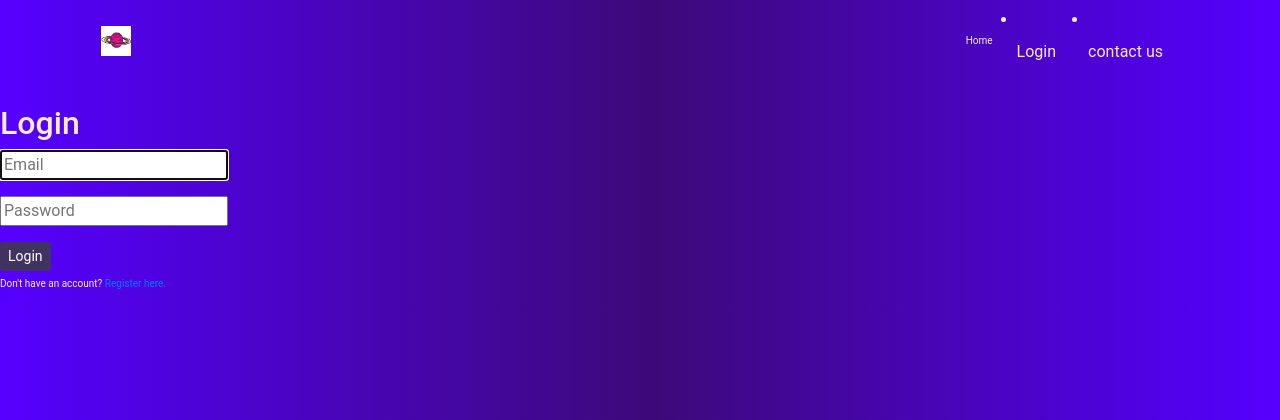
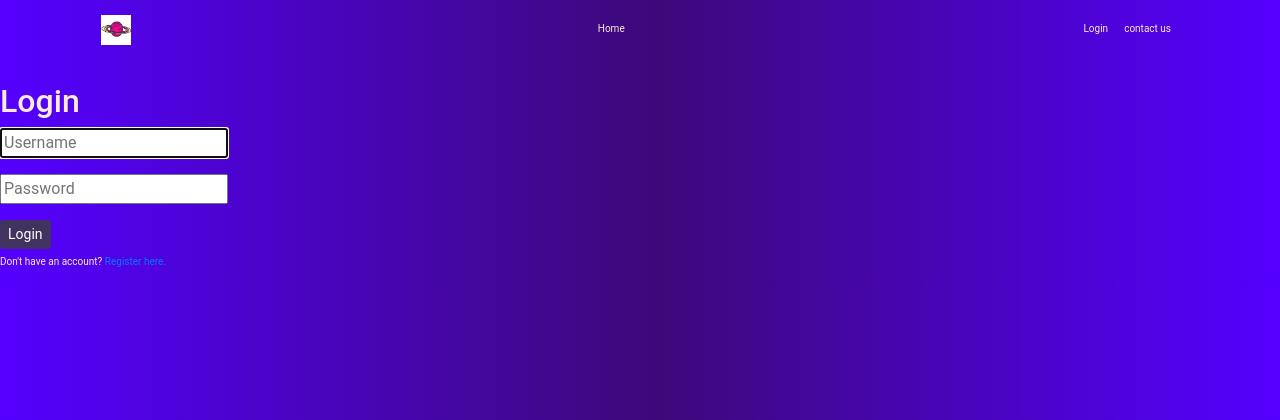
Before and after one commit to lenaprog/Cosmic-shop, a Django app: page /login in a window 1280 px wide. Shown: the top 420 px of the page. Run offline with Django 4.2, Linux system fonts and the light colour scheme; some libraries are stand-ins or nearby versions.

Commit message:
login, logout working

```diff
--- a/onlineshop/static/onlineshop/styles.css
+++ b/onlineshop/static/onlineshop/styles.css
@@ -3,11 +3,11 @@
     font-size: 10px;
 }
 
-.navbar-nav.flex-fill.justify-content-right {
+/*.navbar-nav.flex-fill.justify-content-right {
    margin-right: 0px;
    padding-right: 0px;
 }
-
+*/
  body {
      /*background: #1B1035;
      background: linear-gradient( to right, #5c4297, #1B1035, #5c4297); */
@@ -20,6 +20,7 @@
 
  .nav-link {
     color:antiquewhite;
+    list-style: none;
  }
 
  .nav-link:hover {
@@ -62,6 +63,10 @@
 
  }
 
+ .navbar-nav.justify-content-center {
+    color:rgb(218, 110, 185);
+ }
+
  .nav-link:hover {
     text-decoration: underline;
     color:antiquewhite
--- a/onlineshop/templates/onlineshop/layout.html
+++ b/onlineshop/templates/onlineshop/layout.html
@@ -31,14 +31,14 @@
             {% if user.is_authenticated %}
             <ul class="navbar-nav justify-content-center">
                 <li class="nav-item mx-auto">
-                    {{request.user.username}}
+                    Logged in as <b style="font-size: 15px;">{{request.user.username}}</b>
                 </li>
             </ul>
             {% endif %}
 
+            <ul class="navbar-nav justify-content-right">
+                {% if user.is_authenticated %}
 
-            {% if user.is_authenticated %}
-            <ul class="navbar-nav justify-content-right">
                 <li class="nav-item">
                     <a class="nav-link" href="{% url 'logout'%} ">Logout</a>
                 </li>
--- a/onlineshop/templates/onlineshop/login.html
+++ b/onlineshop/templates/onlineshop/login.html
@@ -11,7 +11,7 @@
 <form action="{% url 'login' %}" method="post">
     {% csrf_token %}
     <div class="form-group">
-        <input autofocus class="col-xs-4" type="email" name="email" placeholder="Email">
+        <input autofocus class="col-xs-4" type="text" name="username" placeholder="Username">
     </div>
     <div class="form-group ">
         <input class="col-xs-4" type="password" name="password" placeholder="Password">
--- a/onlineshop/urls.py
+++ b/onlineshop/urls.py
@@ -4,7 +4,7 @@
 
 urlpatterns = [
     path("", views.index, name="index"),
-    path("login", views.login, name="login"),
+    path("login", views.login_view, name="login"),
     path("register", views.register, name="register"),
-    path("logout", views.logout, name="logout")
+    path("logout", views.logout_view, name="logout")
 ]
--- a/onlineshop/views.py
+++ b/onlineshop/views.py
@@ -10,13 +10,13 @@
 def index(request):
     return render (request,"onlineshop/index.html")
 
-def login(request):
+def login_view(request):
     if request.method == "POST":
 
         # Attempt to sign user in
-        email = request.POST["email"]
+        username = request.POST["username"]
         password = request.POST["password"]
-        user = authenticate(request, username=email, password=password)
+        user = authenticate(request, username=username, password=password)
 
         # Check if authentication successful
         if user is not None:
@@ -67,6 +67,6 @@
     else:
         return render(request, "onlineshop/register.html")
 
-def logout(request):
+def logout_view(request):
     logout(request)
     return HttpResponseRedirect(reverse("index"))
```
Also changed, not shown: db.sqlite3, onlineshop/static/onlineshop/images/starlightinbottle.jpg (added).
